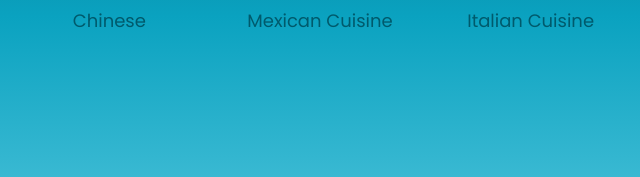
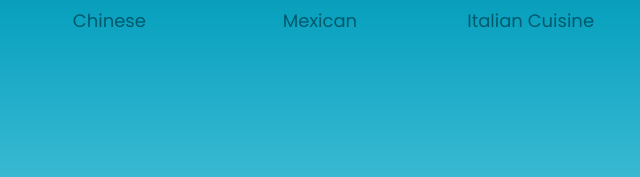
Before and after one commit to shreyasuthar655/Directory_website, a plain HTML site: page HTML/Restaurant.html in a window 1280 px wide. Shown: the part 492-669 px from the top of the page, 4-644 px from the left. Drawn offline with Linux system fonts and the light colour scheme; files that its build step writes are made by us from their sources; files whose address does not match are found by name.

Commit message:
mexican cuisine

```diff
--- a/HTML/Restaurant.html
+++ b/HTML/Restaurant.html
@@ -29,7 +29,7 @@
     </div>
     <div class="container">
         <div class="item" id="item-1"><img src="Chinese.jpeg" width="150px" height="200px"><figcaption>Chinese</figcaption></div>
-        <div class="item" id="item-2"><img src="Mexican.jpeg" width="150px" height="200px"><figcaption>Mexican Cuisine</figcaption></div>
+        <div class="item" id="item-2"><img src="Mexican.jpeg" width="150px" height="200px"><figcaption>Mexican</figcaption></div>
         <div class="item" id="item-3"><img src="Italian.jpeg" width="150px" height="200px"><figcaption>Italian Cuisine</figcaption></div>
         <div class="item" id="item-4"><img src="South_indian.jpeg" width="150px" height="200px"><figcaption>South Indian</figcaption></div>
         <div class="item" id="item-5"><img src="Gujarati.jpeg" width="150px" height="200px"><figcaption>Gujarati Food</figcaption></div>
```
